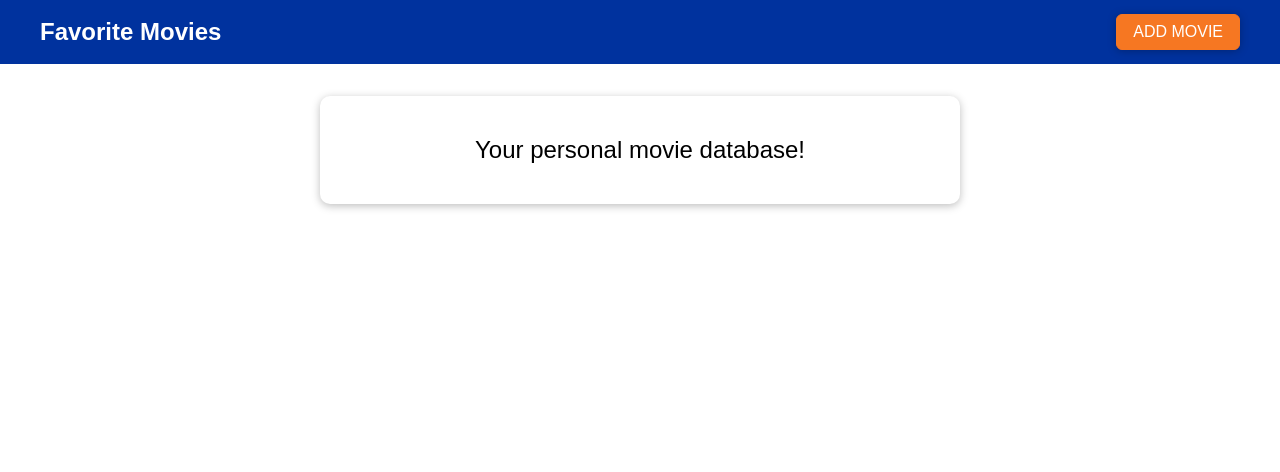
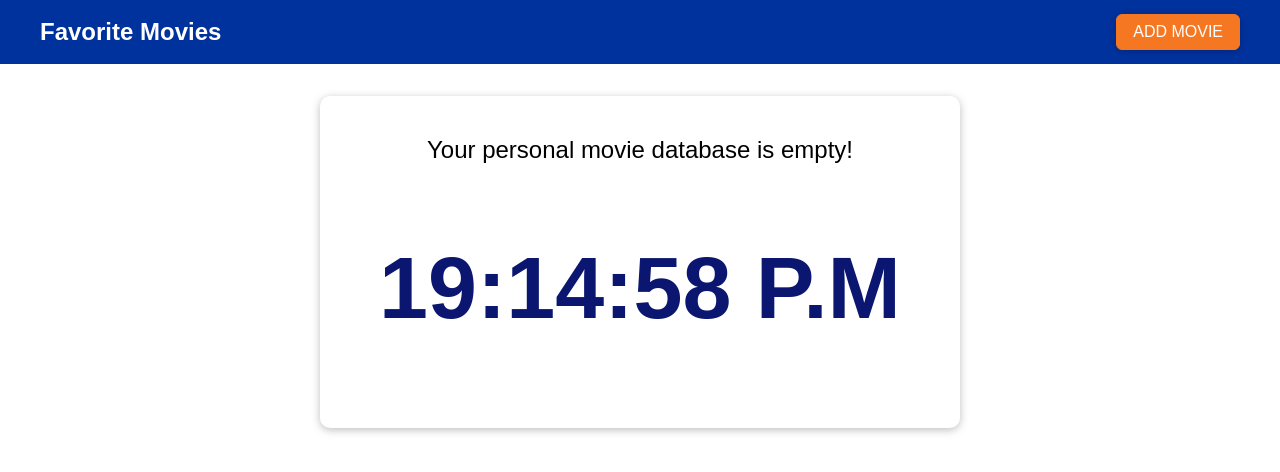
Before and after one commit to akhilchandran1/fevorate-movies-webpage, a plain HTML site: page index.html in a window 1280 px wide. Drawn offline with Linux system fonts and the light colour scheme.

Commit message:
live clock added

```diff
--- a/assets/scripts/app.js
+++ b/assets/scripts/app.js
@@ -132,3 +132,29 @@ startAddMovieButton.addEventListener('click', showMovieModel);
 backdrop.addEventListener('click', backdropClickHandler);
 canselAddMovieButton.addEventListener('click', canselAddMovieHandler);
 confirmAddMovieButton.addEventListener('click', addMovieHandler);
+
+getDateAndTime();
+
+function getDateAndTime(){
+  const currentDateAndTime = new Date();
+  let hour = currentDateAndTime.getHours(),
+      minute = currentDateAndTime.getMinutes(),
+      second = currentDateAndTime.getSeconds();
+
+  if(minute < 10){
+    minute = "0" + minute
+  }
+
+  if(second < 10){
+    second = "0" + second
+  }
+  let getCurrentTime = hour + ":" + minute + ":" + second + " ";
+
+  if(hour > 11){
+    getCurrentTime += "P.M"
+  }else{
+    getCurrentTime += "A.M"
+  }
+  document.getElementById('time-update').innerHTML = getCurrentTime;
+  setTimeout(getDateAndTime,1000);
+}
--- a/assets/styles/app.css
+++ b/assets/styles/app.css
@@ -235,6 +235,13 @@ input:focus {
   flex-direction: column;
 }
 
+#time-update {
+  color: #0a1670;
+  font-size: 5.5rem;
+  font-weight: bolder;
+  text-align: center;
+}
+
 @media (min-width: 768px) {
   .modal {
     width: 40rem;
--- a/index.html
+++ b/index.html
@@ -50,7 +50,8 @@
 
     <main>
       <section id="entry-text" class="card">
-        <p>Your personal movie database!</p>
+        <p>Your personal movie database is empty!</p>
+        <h1 id="time-update"></h1>
       </section>
       <ul id="movie-list"></ul>
     </main>
```
